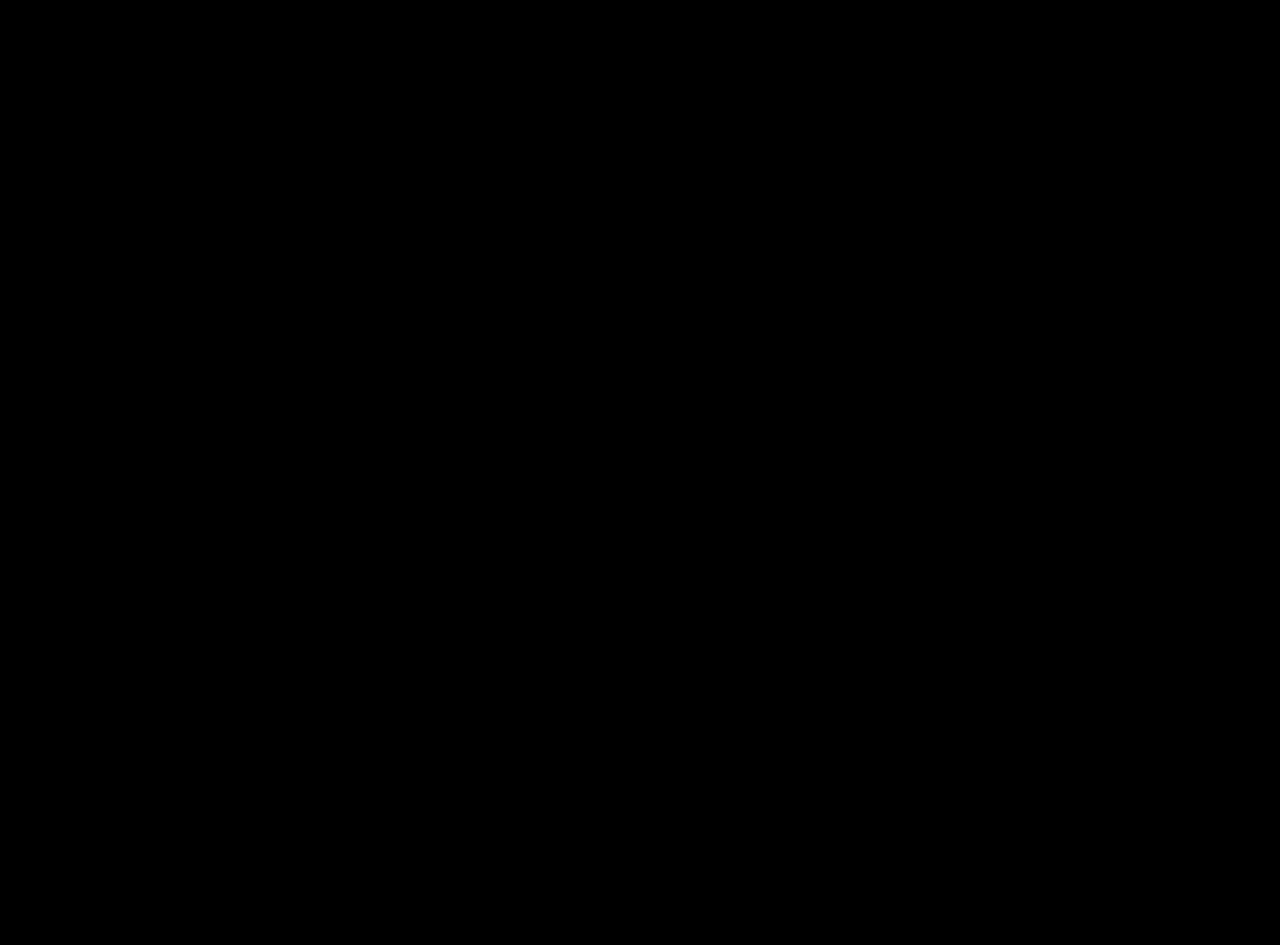
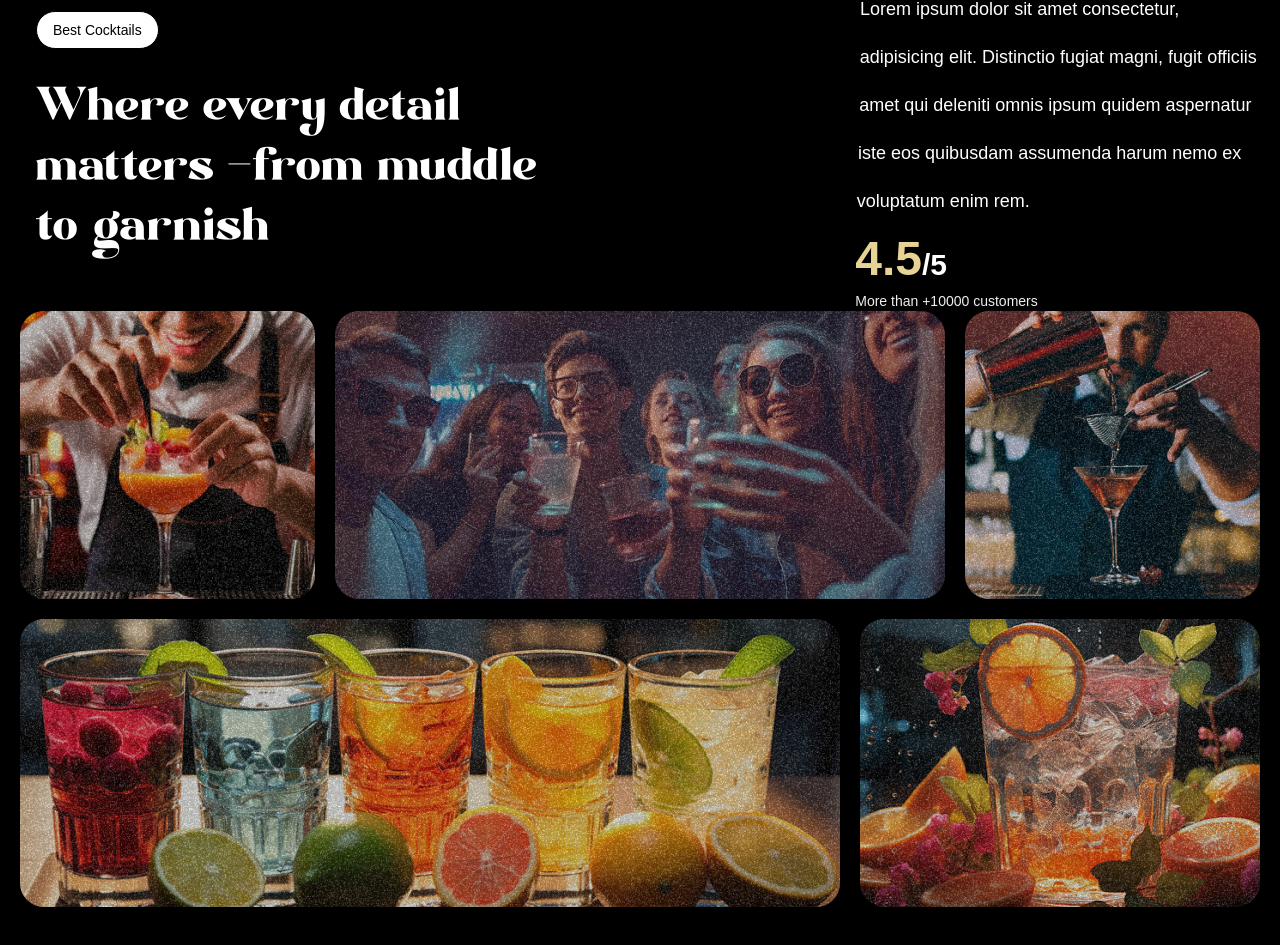
Before and after one commit to Shivamjat7/gsap_coktails, a Next.js app: page / in a window 1280 px wide. Shown: the part 1717-2662 px from the top of the page. Before the commit the page ends 1600 px from the top, so only its background shows below. Built offline with nearby package versions, Linux system fonts and the light colour scheme; a web font is replaced by a local one.

Commit message:
About section added

```diff
--- a/app/page.tsx
+++ b/app/page.tsx
@@ -6,6 +6,7 @@ import { ScrollTrigger, SplitText } from 'gsap/all';
 import Navbar from './../components/Navbar';
 import Hero from './../components/Hero';
 import Cocktails from '@/components/Cocktails';
+import About from '@/components/About';
 
 gsap.registerPlugin(ScrollTrigger,SplitText);
 export default function page() {
@@ -17,6 +18,7 @@ export default function page() {
       <Navbar/>
       <Hero/>
       <Cocktails/>
+      <About/>
      </main>
   )
 }
--- /dev/null
+++ b/components/About.tsx
@@ -0,0 +1,121 @@
+'use client'
+import { useGSAP } from "@gsap/react";
+import { gsap } from "gsap";
+import { SplitText } from "gsap/all";
+import Image from "next/image";
+import React from "react";
+
+export default function About() {
+    useGSAP(()=>{
+        const titleSplit = SplitText.create('.about-title',{type:'words char'});
+        const subcontentSplit = SplitText.create('.sub-content',{type:'words char lines'});
+        const aboutScrollTimeline = gsap.timeline({
+            scrollTrigger:{
+                trigger:'#about',
+                start:'top center',
+
+            }
+        })
+        .from (titleSplit.words,{
+            opacity:0,
+            duration:1,
+            yPercent:100,
+            ease:'expo.out',
+            stagger:0.05,
+        })
+        .from('.top-grid div, .bottom-grid div',{
+            opacity:0,
+            duration:1,
+            ease:'power1.inOut',
+            stagger:0.04,
+
+        },'-=0.5')
+        .from(subcontentSplit.lines,{
+            xPercent:20,
+            opacity:0,
+            ease:'back.out',
+            stagger:0.05,
+            duration:1
+
+        })
+    },[])
+  return (
+    <>
+      <div id="about">
+        <div className="content">
+          <div className="md:col-span-8 md:p-4">
+            <div className="badge  hover:bg-black hover:text-white hover:border border active:scale-95 ">
+              Best Cocktails
+            </div>
+            <h2 className="about-title">Where every detail matters -from muddle to garnish</h2>
+          </div>
+          <div className="sub-content ">
+            <p>
+              Lorem ipsum dolor sit amet consectetur, adipisicing elit.
+              Distinctio fugiat magni, fugit officiis amet qui deleniti omnis
+              ipsum quidem aspernatur iste eos quibusdam assumenda harum nemo ex
+              voluptatum enim rem.
+            </p>
+            <div>
+              <p className="md:text-3xl text-xl font-bold">
+                <span>4.5</span>/5
+              </p>
+              <p className="text-sm text-white-100">
+                More than +10000 customers
+              </p>
+            </div>
+          </div>
+        </div>
+        <div className="top-grid">
+          <div className="md:col-span-3">
+            <div className="noisy" />
+            <Image
+              src={"/images/abt1.png"}
+              alt="grid-image-1"
+              width={200}
+              height={200}
+            />
+          </div>
+          <div className="md:col-span-6">
+            <div className="noisy" />
+            <Image
+              src={"/images/abt2.png"}
+              alt="grid-image-1"
+              width={200}
+              height={200}
+            />
+          </div>
+          <div className="md:col-span-3">
+            <div className="noisy" />
+            <Image
+              src={"/images/abt5.png"}
+              alt="grid-image-1"
+              width={200}
+              height={200}
+            />
+          </div>
+        </div>
+        <div className="bottom-grid">
+          <div className="md:col-span-8">
+            <div className="noisy" />
+            <Image
+              src={"/images/abt3.png"}
+              alt="grid-image-1"
+              width={200}
+              height={200}
+            />
+          </div>
+          <div className="md:col-span-4">
+            <div className="noisy" />
+            <Image
+              src={"/images/abt4.png"}
+              alt="grid-image-1"
+              width={200}
+              height={200}
+            />
+          </div>
+        </div>
+      </div>
+    </>
+  );
+}
```
